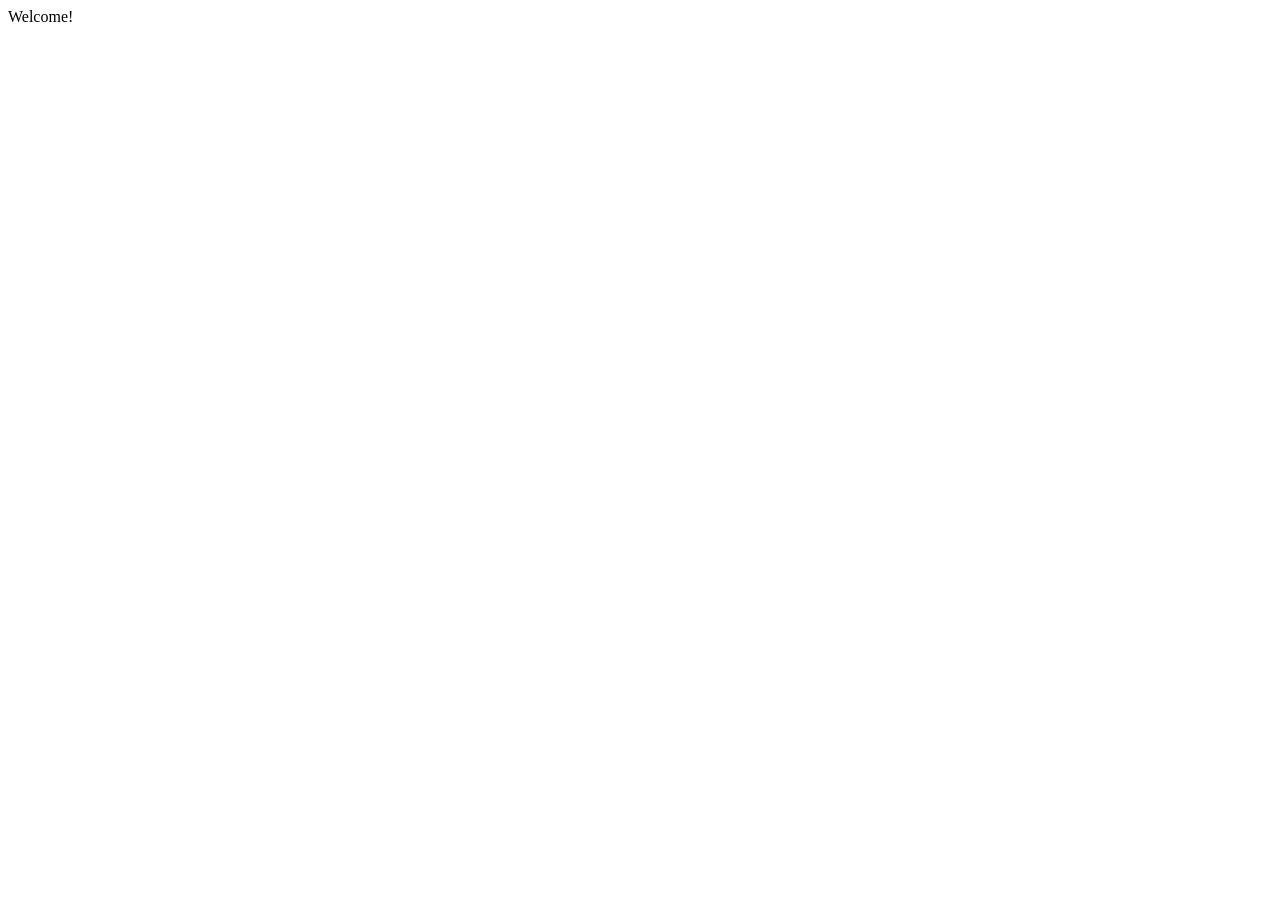
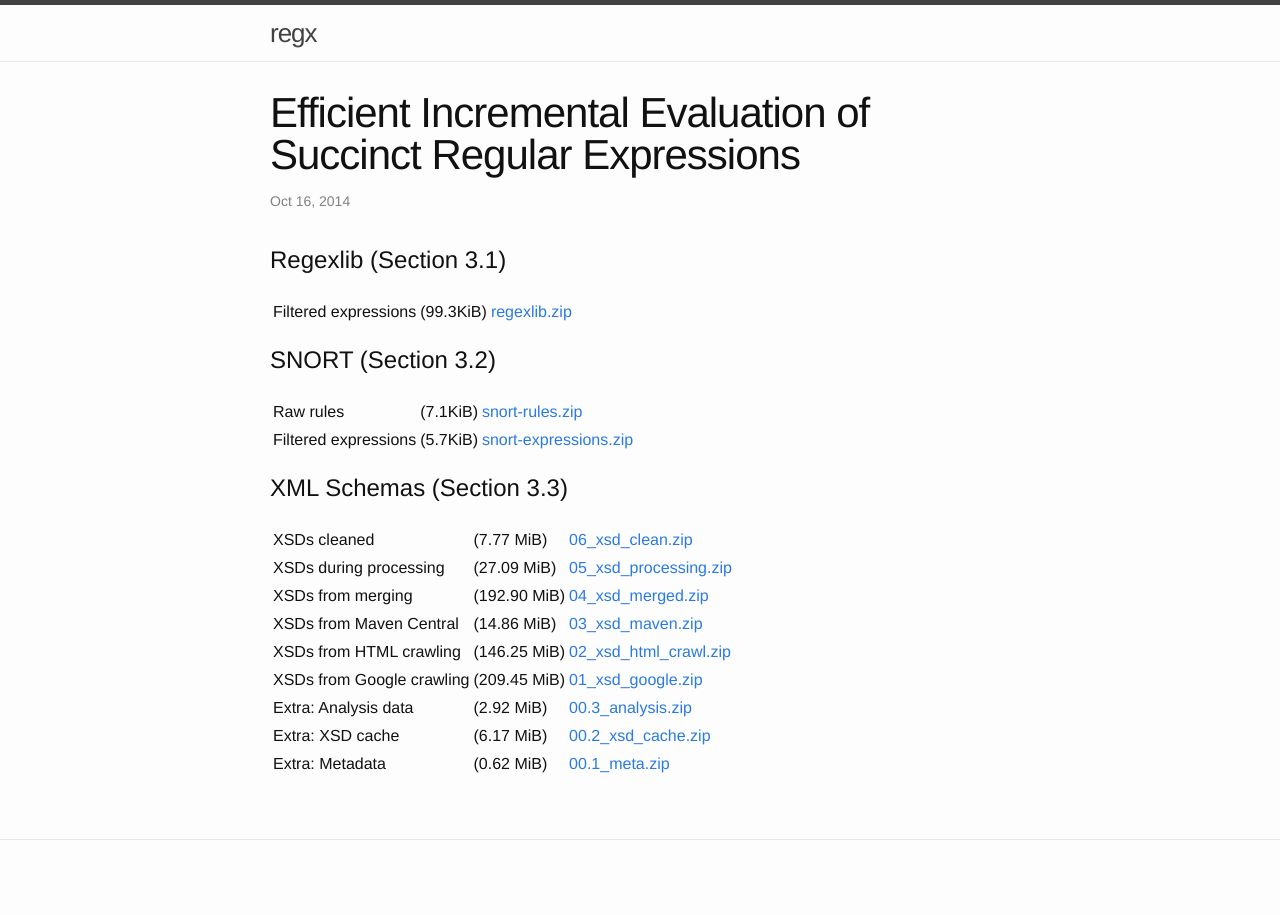
Before and after one commit to regx/regx.github.io, a plain HTML site: page index.html in a window 1280 px wide. Before the commit the page ends 800 px from the top, so only its background shows below. Drawn offline with Linux system fonts and the light colour scheme.

Commit message:
Update index.html

```diff
--- a/index.html
+++ b/index.html
@@ -1,9 +1,163 @@
 <!DOCTYPE html>
 <html xmlns="http://www.w3.org/1999/xhtml" lang="" xml:lang="en">
   <head>
-    <title>Welcome</title>
+    <meta charset="utf-8">
+    <meta content="width=device-width initial-scale=1" name="viewport">
+    <meta content="IE=edge" http-equiv="X-UA-Compatible">
+    <title>regx</title>
+    <link href="main.css" rel="stylesheet">
   </head>
   <body>
-    Welcome!
+    <header class="site-header">
+      <div class="wrapper">
+        <a class="site-title" href="/">regx</a>
+      </div>
+    </header>
+    <div class="page-content">
+      <div class="wrapper">
+        <div class="post">
+          <header class="post-header">
+            <h1 class="post-title">Efficient Incremental Evaluation of Succinct Regular Expressions</h1>
+            <p class="post-meta">Oct 16, 2014</p>
+          </header>
+          <article class="post-content">
+
+            <h1>Regexlib (Section 3.1)</h1>
+            <table>
+              <thead>
+                <tr>
+                  <th></th>
+                  <th></th>
+                  <th></th>
+                </tr>
+              </thead>
+              <tbody>
+                <tr>
+                  <td> Filtered expressions</td>
+                  <td>(99.3KiB)</td>
+                  <td>
+                    <a href="https://app.box.com/s/6gootmb3rh1u0hdxo3mx">regexlib.zip</a>
+                  </td>
+                </tr>
+              </tbody>
+            </table>
+            <p></p>
+
+            <h1>SNORT (Section 3.2)</h1>
+            <table>
+              <thead>
+                <tr>
+                  <th></th>
+                  <th></th>
+                  <th></th>
+                </tr>
+              </thead>
+              <tbody>
+                <tr>
+                  <td>Raw rules</td>
+                  <td>(7.1KiB)</td>
+                  <td>
+                    <a href="https://app.box.com/s/a7ouo960kpo7bqrjbczx">snort-rules.zip</a>
+                  </td>
+                </tr>
+                <tr>
+                  <td>Filtered expressions</td>
+                  <td>(5.7KiB)</td>
+                  <td>
+                    <a href="https://app.box.com/s/1qzsw15a9kxkf70vyxn9">snort-expressions.zip</a>
+                  </td>
+                </tr>
+              </tbody>
+            </table>
+            <p></p>
+
+            <h1>XML Schemas (Section 3.3)</h1>
+            <table>
+              <thead>
+                <tr>
+                  <th></th>
+                  <th></th>
+                  <th></th>
+                </tr>
+              </thead>
+              <tbody>
+                <tr>
+                  <td>XSDs cleaned</td>
+                  <td>(7.77 MiB)</td>
+                  <td>
+                    <a href="https://app.box.com/s/99g678fmkw64dc03g9cx">06_xsd_clean.zip</a>
+                  </td>
+                </tr>
+                <tr>
+                  <td>XSDs during processing</td>
+                  <td>(27.09 MiB)</td>
+                  <td>
+                    <a href="https://app.box.com/s/yyklwa0l2bq0az8cq83y">05_xsd_processing.zip</a>
+                  </td>
+                </tr>
+                <tr>
+                  <td>XSDs from merging</td>
+                  <td>(192.90 MiB)</td>
+                  <td>
+                    <a href="https://app.box.com/s/7rbem9if2yrapm6f9ovv">04_xsd_merged.zip</a>
+                  </td>
+                </tr>
+                <tr>
+                  <td>XSDs from Maven Central</td>
+                  <td>(14.86 MiB)</td>
+                  <td>
+                    <a href="https://app.box.com/s/c8f9tfwjaexmuq99dkig">03_xsd_maven.zip</a>
+                  </td>
+                </tr>
+                <tr>
+                  <td>XSDs from HTML crawling</td>
+                  <td>(146.25 MiB)</td>
+                  <td>
+                    <a href="https://app.box.com/s/5uipquqgyjntfd2ggr6q">02_xsd_html_crawl.zip</a>
+                  </td>
+                </tr>
+                <tr>
+                  <td>XSDs from Google crawling</td>
+                  <td>(209.45 MiB)</td>
+                  <td>
+                    <a href="https://app.box.com/s/brrtvdkaqnxbe17e3v4s">01_xsd_google.zip</a>
+                  </td>
+                </tr>
+                <tr>
+                  <td>Extra: Analysis data</td>
+                  <td>(2.92 MiB)</td>
+                  <td>
+                    <a href="https://app.box.com/s/gb1ye5nzg3vb9a8mzite">00.3_analysis.zip</a>
+                  </td>
+                </tr>
+                <tr>
+                  <td>Extra: XSD cache</td>
+                  <td>(6.17 MiB)</td>
+                  <td>
+                    <a href="https://app.box.com/s/03mcp4cjyflbcfgm4ds5">00.2_xsd_cache.zip</a>
+                  </td>
+                </tr>
+                <tr>
+                  <td>Extra: Metadata</td>
+                  <td>(0.62 MiB)</td>
+                  <td>
+                    <a href="https://app.box.com/s/4j5h33dgy9of6zki2ou1">00.1_meta.zip</a>
+                  </td>
+                </tr>
+              </tbody>
+            </table>
+
+          </article>
+        </div>
+      </div>
+    </div>
+    <footer class="site-footer">
+      <div class="wrapper">
+        <div class="footer-col-wrapper">
+          <div class="footer-col footer-col-1"> </div>
+          <div class="footer-col footer-col-2"> </div>
+        </div>
+      </div>
+    </footer>
   </body>
 </html>
```
